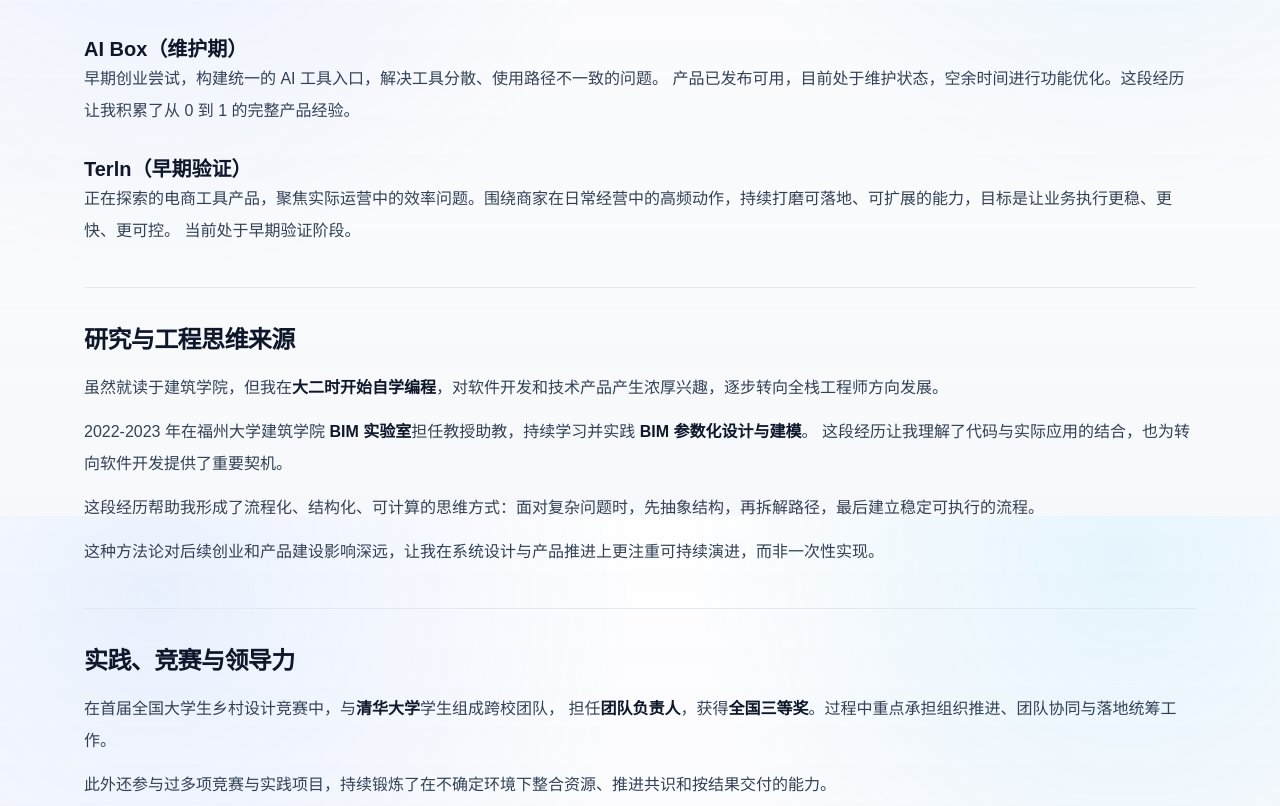
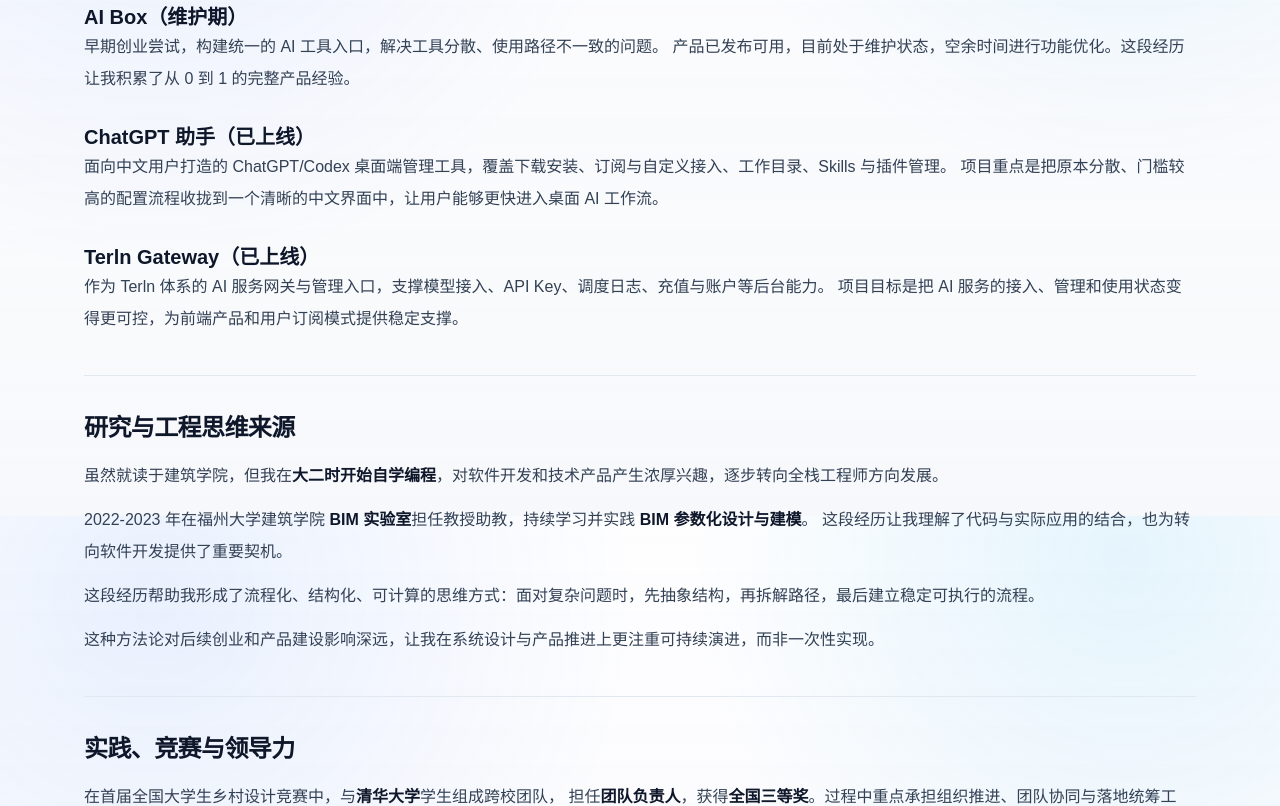
Before and after one commit to xiaolinbenben/linzhiqing.dev, a Next.js app: page /resume in a window 1280 px wide. Shown: the part 1084-1890 px from the top of the page. Built offline with nearby package versions, Linux system fonts and the light colour scheme.

Commit message:
fix: 更新简历信息，修改教育背景与项目描述，提升内容准确性

```diff
--- a/src/app/resume/page.tsx
+++ b/src/app/resume/page.tsx
@@ -14,7 +14,7 @@ export default function ResumePage() {
         <p className="text-base font-medium text-slate-600 dark:text-slate-300">{profile.headline}</p>
         <div className="space-y-2 text-base leading-8 text-slate-700 dark:text-slate-300">
           <p>
-            <strong className="font-semibold text-slate-900 dark:text-white">福州大学建筑学院在读（2026 年 6 月毕业）</strong>，
+            <strong className="font-semibold text-slate-900 dark:text-white">福州大学毕业</strong>，
             <strong className="font-semibold text-slate-900 dark:text-white">福州倍司网络科技有限公司</strong>创始人。
             大二开始自学编程并转向全栈开发，2024 年 12 月正式注册公司全职创业。
           </p>
@@ -73,10 +73,18 @@ export default function ResumePage() {
           </div>
 
           <div>
-            <h3 className="text-xl font-semibold text-slate-900 dark:text-white">Terln（早期验证）</h3>
+            <h3 className="text-xl font-semibold text-slate-900 dark:text-white">ChatGPT 助手（已上线）</h3>
             <p>
-              正在探索的电商工具产品，聚焦实际运营中的效率问题。围绕商家在日常经营中的高频动作，持续打磨可落地、可扩展的能力，目标是让业务执行更稳、更快、更可控。
-              当前处于早期验证阶段。
+              面向中文用户打造的 ChatGPT/Codex 桌面端管理工具，覆盖下载安装、订阅与自定义接入、工作目录、Skills 与插件管理。
+              项目重点是把原本分散、门槛较高的配置流程收拢到一个清晰的中文界面中，让用户能够更快进入桌面 AI 工作流。
+            </p>
+          </div>
+
+          <div>
+            <h3 className="text-xl font-semibold text-slate-900 dark:text-white">Terln Gateway（已上线）</h3>
+            <p>
+              作为 Terln 体系的 AI 服务网关与管理入口，支撑模型接入、API Key、调度日志、充值与账户等后台能力。
+              项目目标是把 AI 服务的接入、管理和使用状态变得更可控，为前端产品和用户订阅模式提供稳定支撑。
             </p>
           </div>
         </div>
@@ -138,7 +146,7 @@ export default function ResumePage() {
           <ul className="space-y-1">
             <li>初中：莆田南门学校</li>
             <li>高中：莆田第一中学</li>
-            <li>大学：福州大学（在读）</li>
+            <li>大学：福州大学</li>
           </ul>
           <p>英语能力：通过英语四级、六级。</p>
           <p>体育经历：多年在校运动会获奖，始终保持自律与执行力。</p>
--- a/src/data/profile.ts
+++ b/src/data/profile.ts
@@ -75,6 +75,18 @@ export const projectGroups: Record<ProjectCategoryId, ProjectItem[]> = {
       description: "多模态 AI 工作流产品。"
     },
     {
+      title: "ChatGPT 助手",
+      status: "🟢 已上线",
+      links: [{ label: "在线", url: "https://agent.terln.cn/" }],
+      description: "面向中文用户的 ChatGPT/Codex 桌面端管理工具。"
+    },
+    {
+      title: "Terln Gateway",
+      status: "🟢 已上线",
+      links: [{ label: "在线", url: "https://api.terln.com/" }],
+      description: "AI 服务网关与管理入口，支撑模型接入、密钥、调度日志与账户能力。"
+    },
+    {
       title: "AI Box",
       status: "🟢 维护中",
       links: [{ label: "在线", url: "https://aibox.beisi.tech/" }],
@@ -94,7 +106,7 @@ export const projectGroups: Record<ProjectCategoryId, ProjectItem[]> = {
     },
     {
       title: "公司网站",
-      status: "🟡 开发中",
+      status: "🟢 已上线",
       links: [{ label: "在线", url: "https://beisi.tech/" }],
       description: "品牌官网与服务展示。"
     },
@@ -199,7 +211,7 @@ export const profile = {
   headlineOptions: ["倍司科技创始人", "全栈工程师", "AI 产品研发"],
   seoDescription: "林智清的个人官网，聚焦全栈开发、AI 产品研发与创业实践。",
   bio: [
-    "福州大学在读（2026 年 6 月毕业），福州倍司网络科技有限公司创始人。大二开始自学编程，2024 年 12 月正式注册公司全职创业。",
+    "福州大学毕业，福州倍司网络科技有限公司创始人。大二开始自学编程，2024 年 12 月正式注册公司全职创业。",
     "目前团队 5 人，主要精力聚焦在 Visionflow AI 工作流产品研发上，已有付费客户。"
   ],
   contactLinks: [
@@ -209,6 +221,13 @@ export const profile = {
   ],
   featuredProjects: [
     {
+      title: "ChatGPT 助手",
+      status: "🔥 热门项目",
+      summary: "面向中文用户的 ChatGPT/Codex 桌面端管理工具，覆盖下载安装到工作目录、Skills 与插件管理。把原本分散的配置步骤收拢到一个更易用的入口。",
+      url: "https://agent.terln.cn/",
+      tags: ["桌面 AI", "Skills 管理", "热门项目"]
+    },
+    {
       title: "Visionflow",
       status: "🟡 团队核心项目",
       summary: "面向内容与电商场景的 AI 工作流产品，团队主要精力聚焦于此。通过任务编排与流程自动化，帮助团队更快完成从需求到上线的闭环。",
@@ -217,17 +236,10 @@ export const profile = {
     },
     {
       title: "倍司科技官网",
-      status: "🟡 开发中",
+      status: "🟢 已上线",
       summary: "公司官方站点，展示倍司科技的定位、服务能力与核心产品矩阵。作为公司对外展示的重要窗口。",
       url: "https://beisi.tech/",
       tags: ["公司官网", "品牌展示", "产品矩阵"]
-    },
-    {
-      title: "AI Box",
-      status: "🟢 维护期",
-      summary: "早期创业尝试，统一的 AI 工具入口。产品已发布可用，目前空余时间维护。这段经历让我积累了从 0 到 1 的完整产品经验。",
-      url: "https://aibox.beisi.tech/",
-      tags: ["早期产品", "维护期", "工具整合"]
     }
   ],
   resume: {
```
